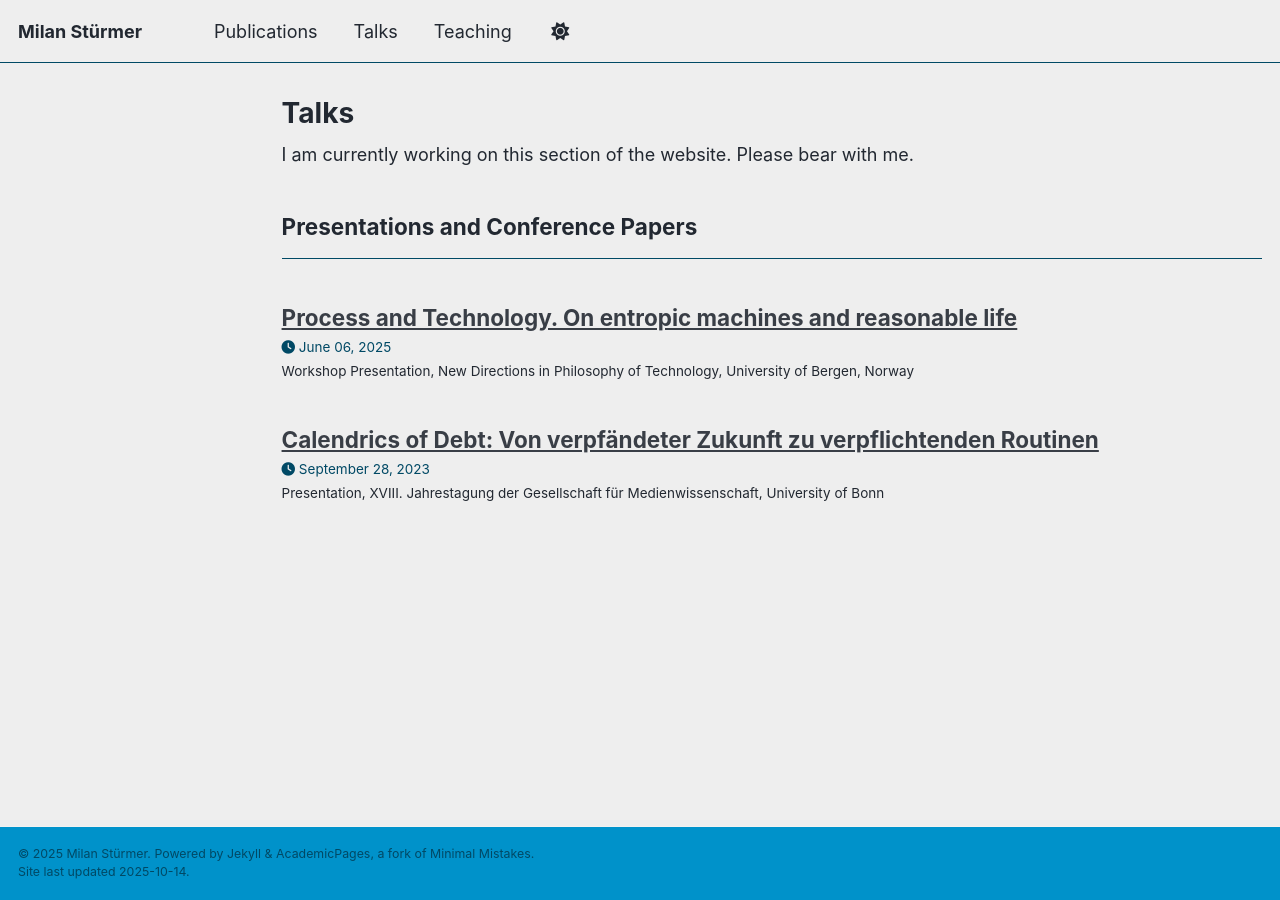
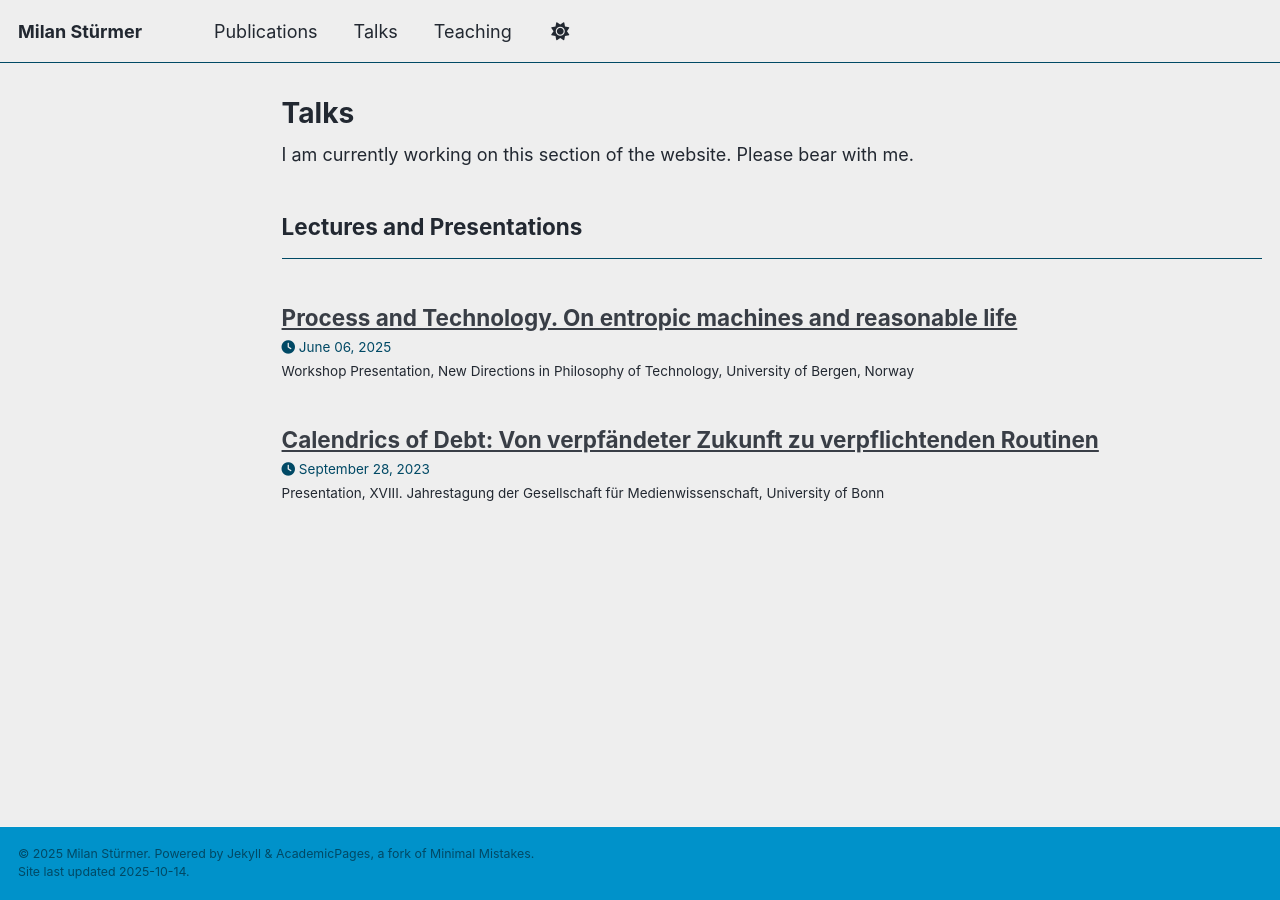
Before and after one commit to milanstuermer/milanstuermer.github.io, a Jekyll site: the page built from _pages/talks.html, in a window 1280 px wide. Built offline with Jekyll 4.4.1, drawn with Linux system fonts in a browser that asks for light colours; a script that is not in the unit is left out.

Commit message:
Update _config.yml

```diff
--- a/_config.yml
+++ b/_config.yml
@@ -93,7 +93,7 @@ publication_category:
 talk_category:
 talk_category:
   talk:
-    title: "Presentations and Conference Papers"
+    title: "Lectures and Presentations"
   organised:
     title: "Organised Events"
   workshop:
```
